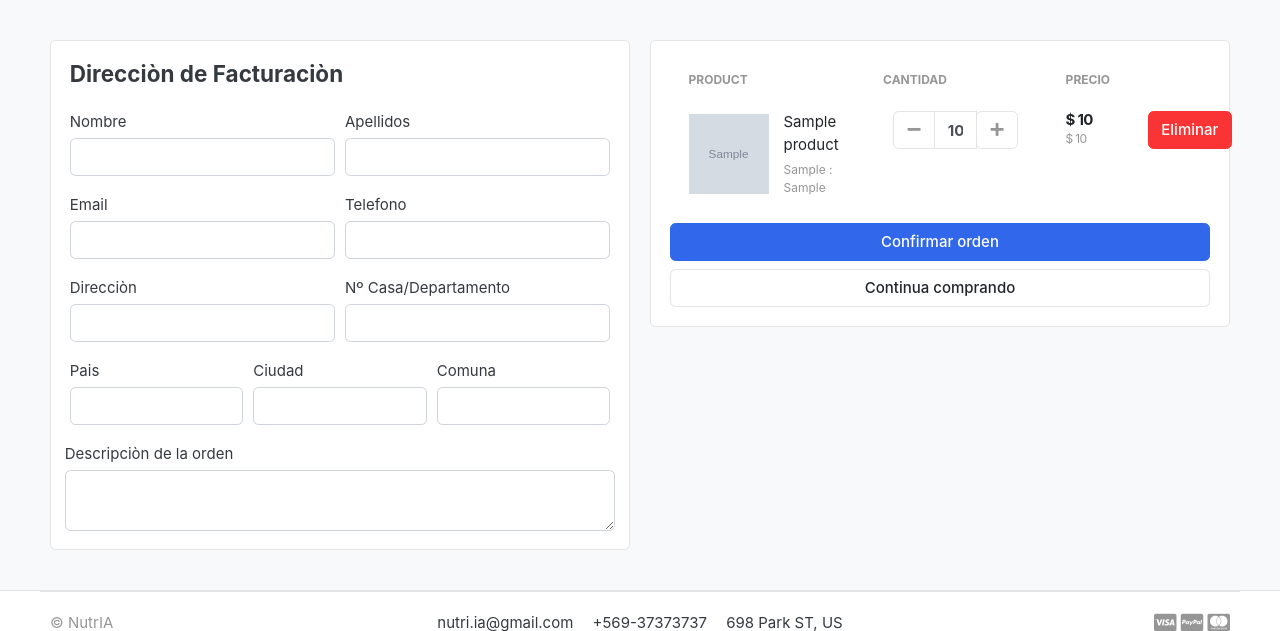
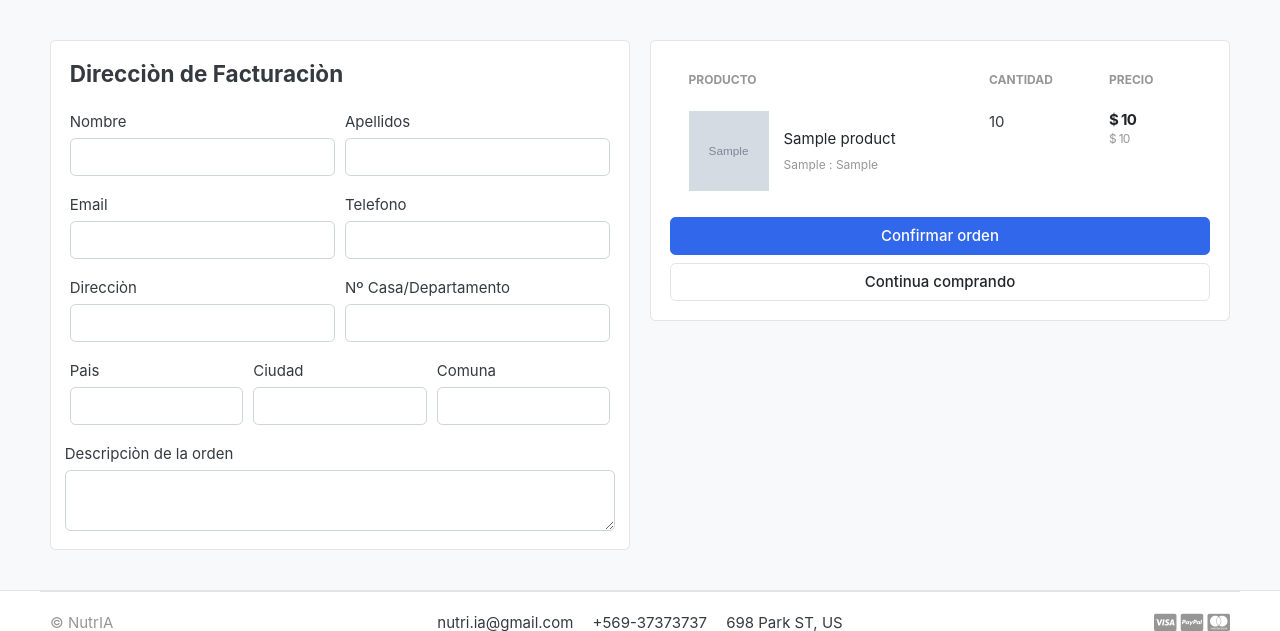
Before and after one commit to franciscapr/ecommerce, a Django app: template templates/store/checkout.html in a window 1280 px wide. Shown: the part 120-751 px from the top of the page. Run offline with Django 5.2, Linux system fonts and the light colour scheme; the template is opened without the code that fills it: most values are stand-ins (such as "Sample title", 1, 10 or a date in 2020); grey boxes marked "Sample" are stand-in pictures; some web fonts are replaced.

Commit message:
desplegar items en checkout

```diff
--- a/templates/store/cart.html
+++ b/templates/store/cart.html
@@ -113,7 +113,7 @@
                 <p class="text-center mb-3">
                     <img src="{% static './images/misc/payments.png'%}" height="26">
                 </p>
-                <a href="./place-order.html" class="btn btn-primary btn-block"> Pagar </a>
+                <a href="{% url 'checkout' %}" class="btn btn-primary btn-block"> Pagar </a>
                 <a href="{% url 'store' %}" class="btn btn-light btn-block">Continua comprando</a>
             </div>
         </div>
--- a/templates/store/checkout.html
+++ b/templates/store/checkout.html
@@ -86,10 +86,9 @@
                 <table class="table table-borderless table-shopping-cart">
                     <thead class="text-muted">
                     <tr class="small text-uppercase">
-                      <th scope="col">Product</th>
+                      <th scope="col">Producto</th>
                       <th scope="col" width="120">Cantidad</th>
                       <th scope="col" width="120">Precio</th>
-                      <th scope="col" class="text-right" width="200"> </th>
                     </tr>
                     </thead>
                     <tbody>
@@ -116,29 +115,7 @@
                             </figure>
                         </td>
                         <td>
-                            <div class="col">
-                                <div class="input-group input-spinner">
-
-                                    <div class="input-group-prepend">
-                                        <a href="{% url 'remove_cart' cart_item.product.id cart_item.id %}" class="btn btn-light" type="button" id="button-plus"> <i class="fa fa-minus"></i></a>
-                                    </div>
-
-                                    <input type="text" class="form-control"  value="{{ cart_item.quantity }}">
-                                    <div class="input-group-append">
-
-                                    <form action="{% url 'add_cart' cart_item.product.id %}" method="post">
-                                        {% csrf_token%}
-                                        {% for item in cart_item.variations.all %}
-                                            <input type="hidden" name="{{ item.variation_category | lower }}" value="{{ item.variation_value | capfirst }}">
-
-                                        {% endfor %}
-
-                                        <button class="btn btn-light" type="submit" id="button-minus"> <i class="fa fa-plus"></i></button>
-                                    </form>
-
-                                    </div>
-                                </div>
-                            </div>
+                            <label for="">{{ cart_item.quantity }}</label>
                         </td>
                         <td>
                             <div class="price-wrap">
@@ -146,15 +123,12 @@
                                 <small class="text-muted">$ {{ cart_item.product.price }}</small>
                             </div>
                         </td>
-                        <td class="text-right">
-                            <a href="{% url 'remove_cart_item' cart_item.product.id cart_item.id %}" class="btn btn-danger">Eliminar</a>
-                        </td>
                     </tr>
                     {% endfor %}
 
                     </tbody>
                     </table>
-                <a href="./place-order.html" class="btn btn-primary btn-block"> Confirmar orden </a>
+                <a href="./place-order." class="btn btn-primary btn-block"> Confirmar orden </a>
                 <a href="{% url 'store' %}" class="btn btn-light btn-block">Continua comprando</a>
             </div>
         </div>
```
Also changed, not shown: carts/views.py (+26 -2 lines), db.sqlite3.
